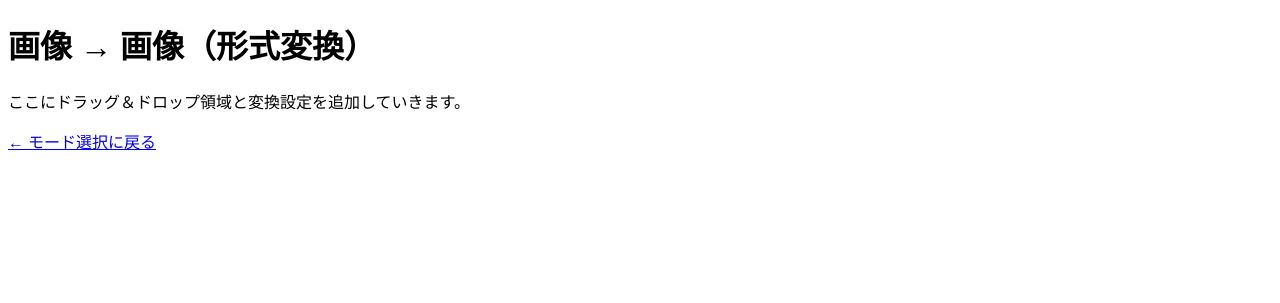
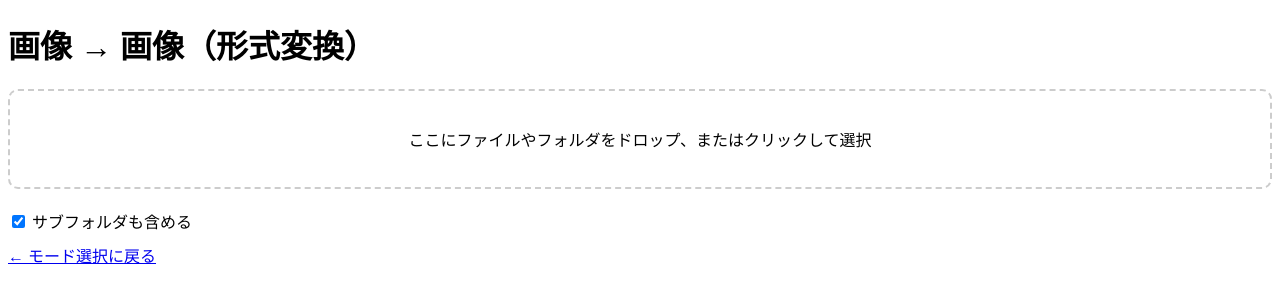
Before and after one commit to bunboguten9/picnvert-web, a Flask app: page /img2img in a window 1280 px wide. Shown: the top 303 px of the page. Run offline with Flask 3, Linux system fonts and the light colour scheme.

Commit message:
Update img2img.html

```diff
--- a/templates/img2img.html
+++ b/templates/img2img.html
@@ -3,10 +3,39 @@
 <head>
   <meta charset="UTF-8">
   <title>画像 → 画像変換</title>
+  <script src="{{ url_for('static', filename='img2img.js') }}"></script>
+  <style>
+    #drop-area {
+      border: 2px dashed #ccc;
+      border-radius: 10px;
+      padding: 20px;
+      text-align: center;
+      cursor: pointer;
+      margin: 20px 0;
+    }
+    #file-list {
+      margin-top: 10px;
+    }
+  </style>
 </head>
 <body>
   <h1>画像 → 画像（形式変換）</h1>
-  <p>ここにドラッグ＆ドロップ領域と変換設定を追加していきます。</p>
+
+  <!-- ✅ D&Dとクリックでファイル・フォルダ選択 -->
+  <div id="drop-area">
+    <p>ここにファイルやフォルダをドロップ、またはクリックして選択</p>
+    <input type="file" id="fileElem" multiple webkitdirectory style="display:none">
+  </div>
+
+  <!-- ✅ サブフォルダを含める -->
+  <label>
+    <input type="checkbox" id="includeSubdirs" checked>
+    サブフォルダも含める
+  </label>
+
+  <!-- ✅ ファイルリスト -->
+  <div id="file-list"></div>
+
   <a href="/">← モード選択に戻る</a>
 </body>
 </html>
```
